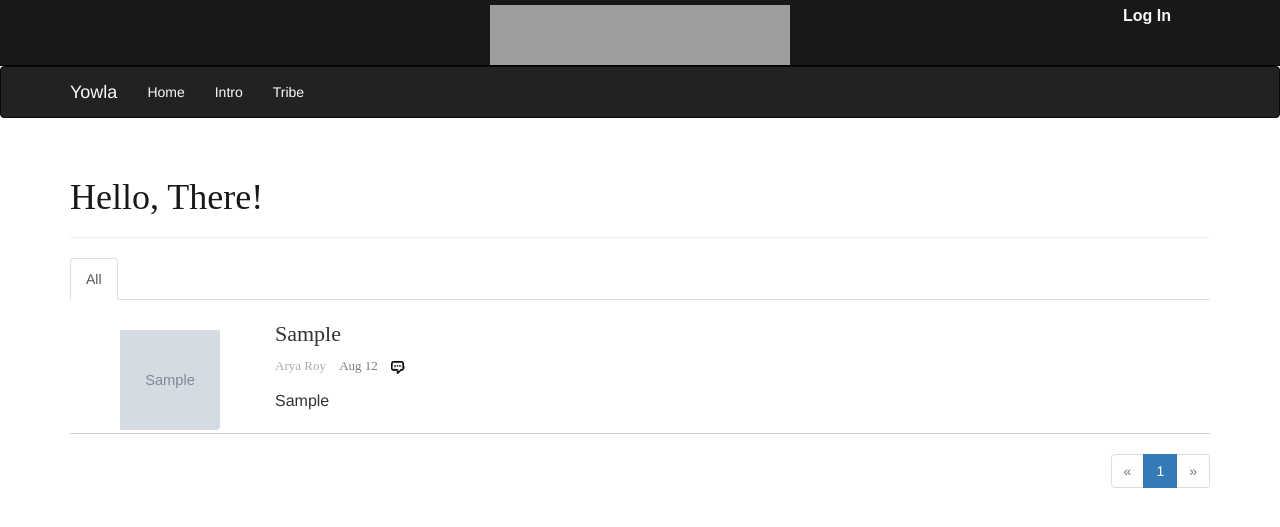
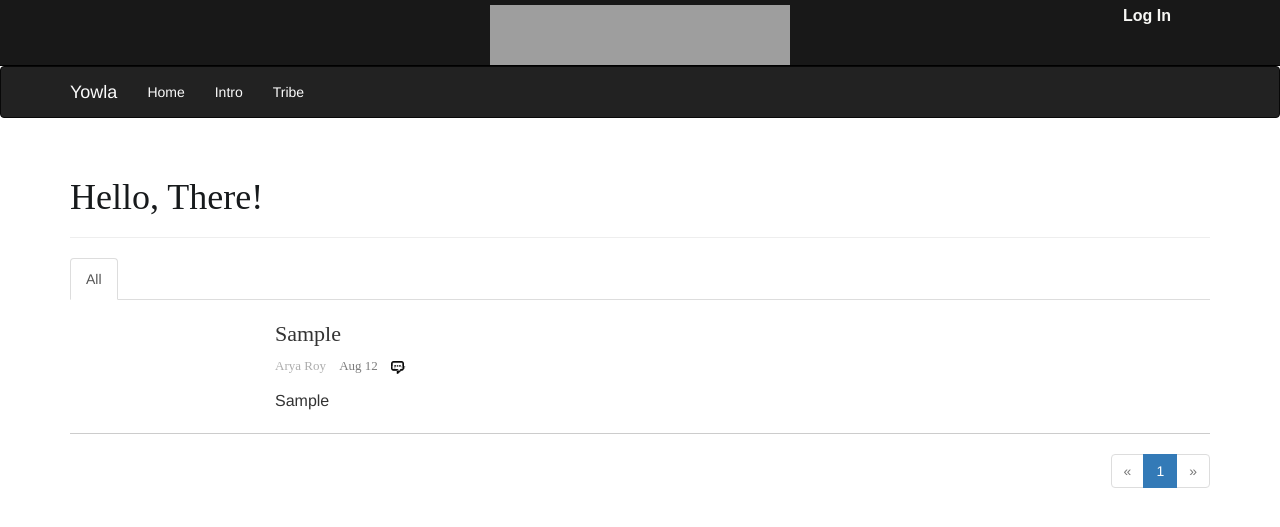
Before and after one commit to quant-scientist/yowla, a Flask app: page / in a window 1280 px wide. Shown: the top 527 px of the page. Run offline with Flask 2, Linux system fonts and the light colour scheme; tables that the repository leaves empty hold one stand-in row (values such as "Sample post"); grey boxes marked "Sample" are stand-in pictures; parts of the project's set-up code (start-up, migrations or seed data) failed here and were passed over; some libraries are stand-ins or nearby versions; some web fonts are replaced; grey boxes are pictures that could not be loaded.

Commit message:
test without image

```diff
--- a/app/templates/_briefs.html
+++ b/app/templates/_briefs.html
@@ -5,7 +5,7 @@
         <div class="row clearfix border-none pad-top-20">
         <div class="col-sm-2 pad-left-40">
             <div class="media-left hidden-xs">
-                <img class="brief-thumbnail pad-top-10 pad-left-10" src="{{post.thumbnail}}" alt="">
+<!--                <img class="brief-thumbnail pad-top-10 pad-left-10" src="{{post.thumbnail}}" alt="">-->
             </div>
         </div>
         <div class="col-sm-10 pad-0-small">
```
